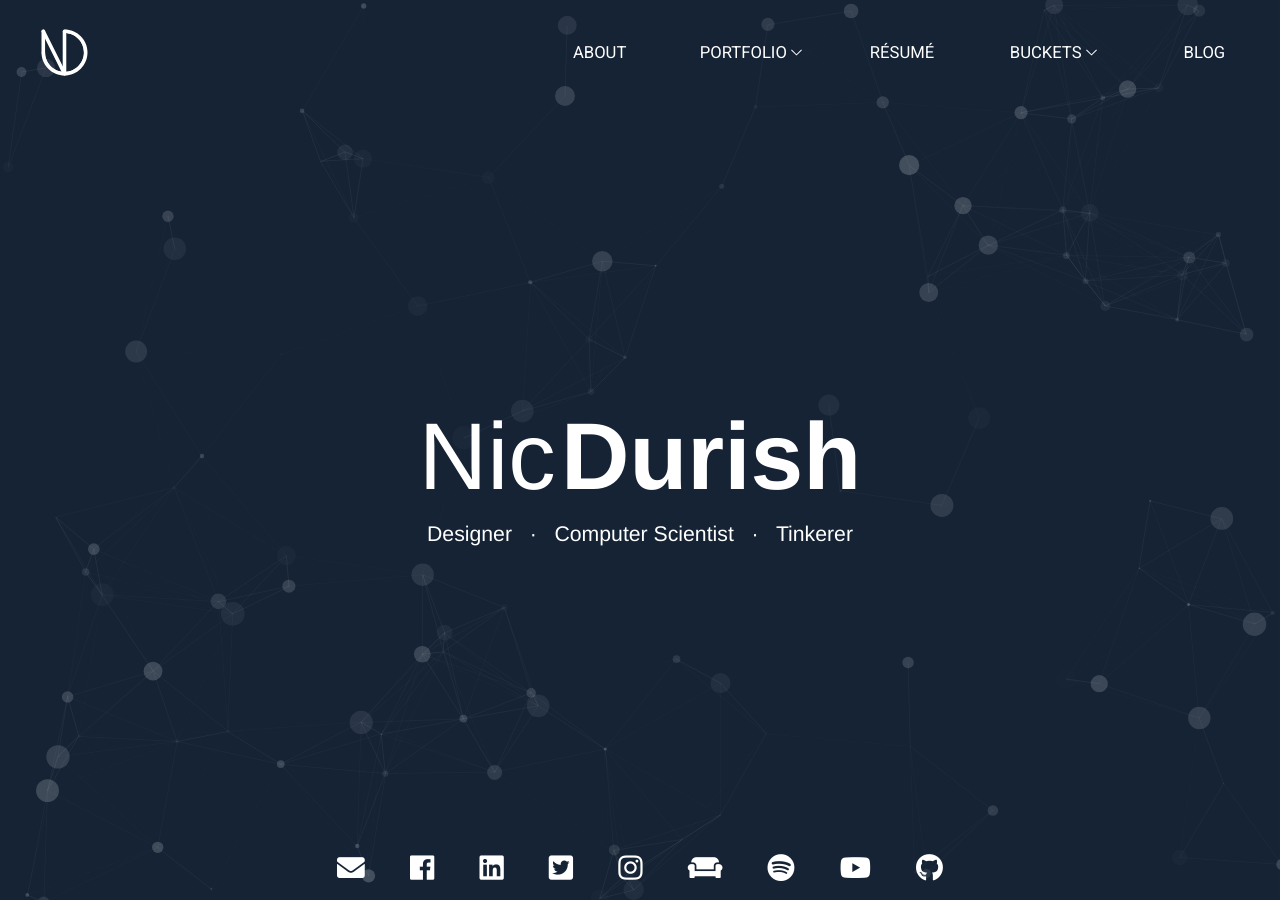
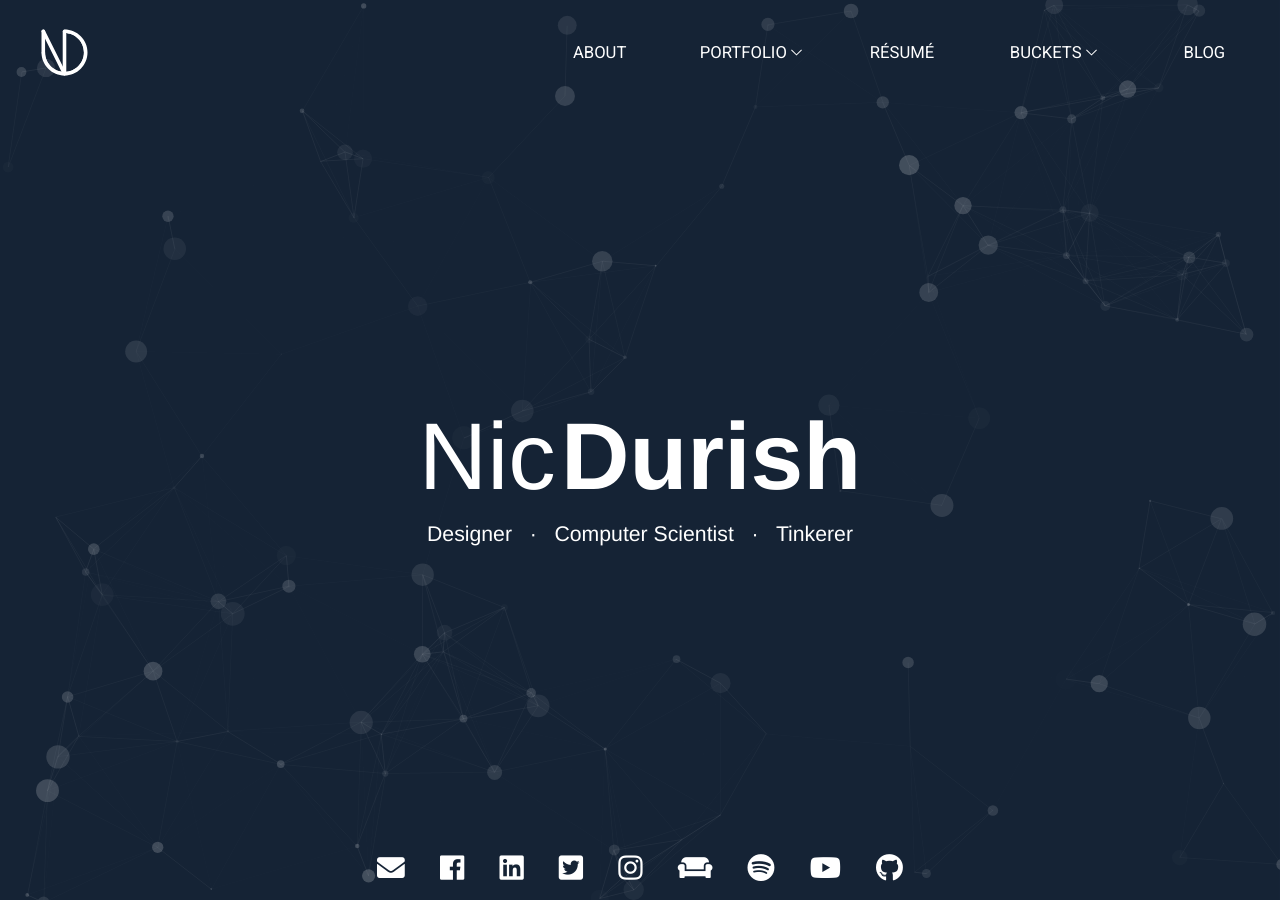
Before and after one commit to Durishn/nicdurish.ca-v1, a Jekyll site: the page built from index.html, in a window 1280 px wide. Built offline with Jekyll 4.4.1, drawn with Linux system fonts in a browser that asks for light colours; nearby versions of some CDN libraries.

Commit message:
permenant affix for mobile

```diff
--- a/_includes/footer.html
+++ b/_includes/footer.html
@@ -1,5 +1,5 @@
   <footer class="footer">
-    <div class="container text-center">
+    <div class="footer-container text-center">
       <div class="row">
         <div class="col social-links-container">
           {% if site.show_social_icons %}
--- a/css/custom/includes/_footer.scss
+++ b/css/custom/includes/_footer.scss
@@ -40,16 +40,18 @@
 .social-links {
   a {
     text-decoration: none;
-    margin-top: 10px;
-    padding: 10px;
-    padding-left:20px;
-    padding-right:20px;
     color: $index-footer;
 
     &:hover {
       color: $index-footer-hover;
       cursor: pointer;
     }
+  }
+  a i {
+    text-decoration: none;
+    margin-top: 10px;
+    margin-left:15px;
+    margin-right:15px;
   }
 }
 
--- a/js/scripts.js
+++ b/js/scripts.js
@@ -26,3 +26,20 @@
 
   }); // end DOM ready
 })(jQuery); // end jQuery
+
+
+jQuery(document).ready(function($) {
+  var alterClass = function() {
+    var ww = document.body.clientWidth;
+    if (ww > 769) {
+      $('.nav').removeClass('affix');
+    } else if (ww <= 768) {
+      $('.nav').addClass('affix');
+    };
+  };
+  $(window).resize(function(){
+    alterClass();
+  });
+  //Fire it when the page first loads:
+  alterClass();
+});
```
Also changed, not shown: 3 other files.
